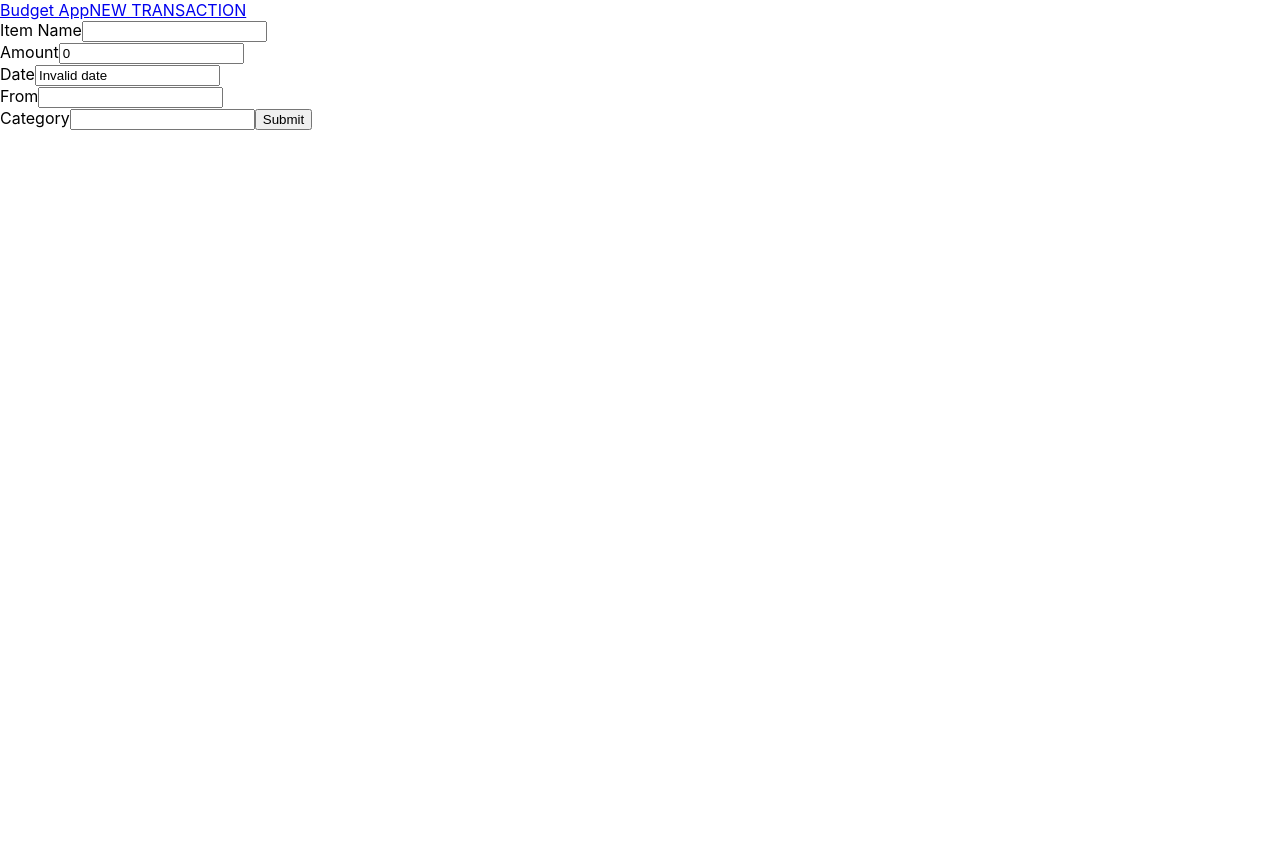
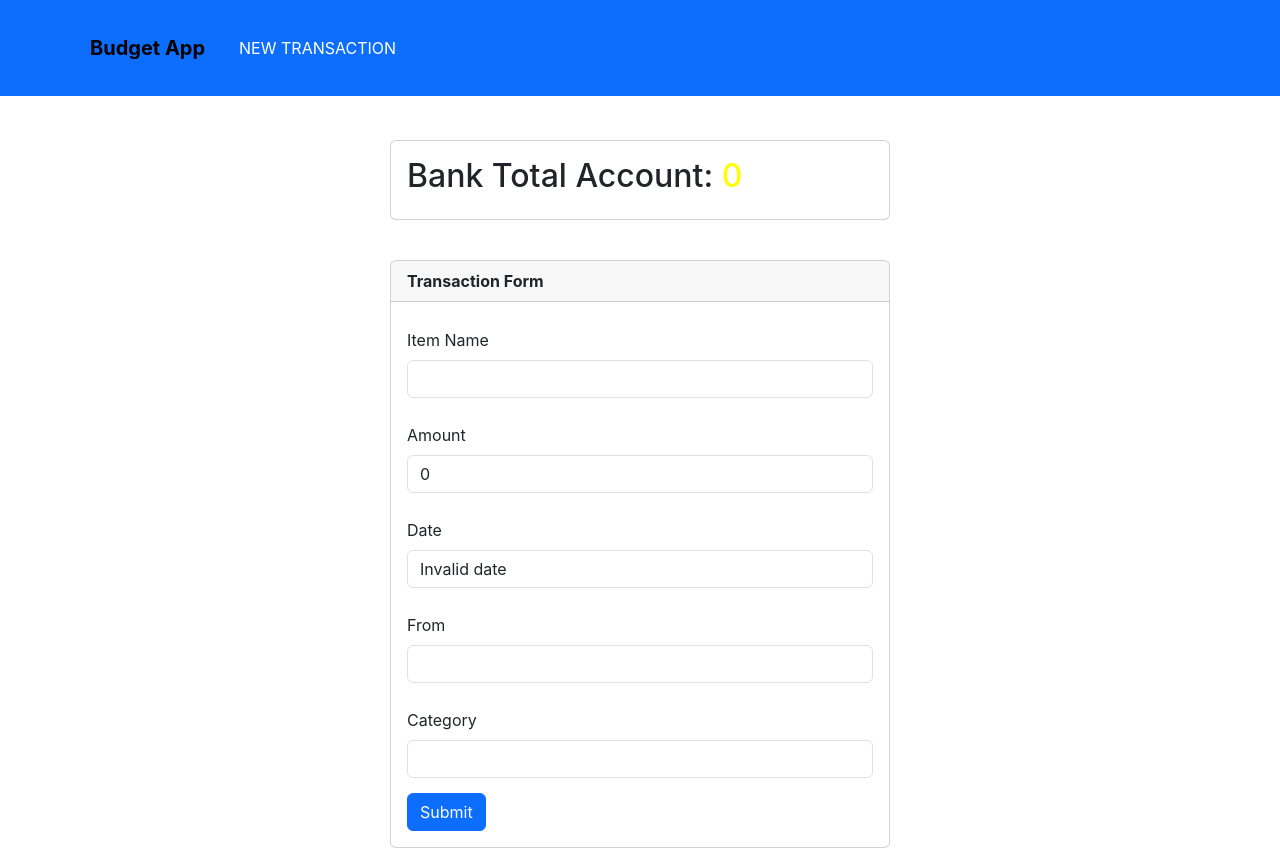
Before and after one commit to EsmeraldaGR14/budgeting-app-front-end, a React (Create React App) app: page /transactions/1/edit in a window 1280 px wide. Before the commit the page ends 800 px from the top, so only its background shows below. Built offline with nearby package versions, Linux system fonts and the light colour scheme; no server answers.

Commit message:
did what i could and finished up with certain other features

```diff
--- a/public/index.html
+++ b/public/index.html
@@ -24,6 +24,12 @@
       work correctly both with client-side routing and a non-root public URL.
       Learn how to configure a non-root public URL by running `npm run build`.
     -->
+    <link
+      href="https://cdn.jsdelivr.net/npm/bootstrap@5.3.0/dist/css/bootstrap.min.css"
+      rel="stylesheet"
+      integrity="sha384-9ndCyUaIbzAi2FUVXJi0CjmCapSmO7SnpJef0486qhLnuZ2cdeRhO02iuK6FUUVM"
+      crossorigin="anonymous"
+    />
     <title>React App</title>
   </head>
   <body>
--- a/src/App.js
+++ b/src/App.js
@@ -7,25 +7,31 @@ import NewTransaction from "./components/NewTransaction/NewTransaction";
 import PageNotFound from "./components/PageNotFound/PageNotFound";
 import SingleTransaction from "./components/SingleTransaction/SingleTransaction";
 import EditTransaction from "./components/EditTransaction/EditTransaction";
+import BankTotalAccount from "./components/BankTotalAccount/BankTotalAccount";
 
 function App() {
   return (
     <div>
       <Router>
         <NavBar />
+        <div className="container mt-4">
+          <div className="row justify-content-center">
+            <div className="col-md-6">
+              <div className="card">
+                <div className="card-body">
+                  <BankTotalAccount />
+                </div>
+              </div>
+            </div>
+          </div>
+        </div>
         <Routes>
-          <Route path="/" element={<Home />}></Route>
-          <Route path="/transactions" element={<AllTransactions />}></Route>
-          <Route
-            path="/transactions/:id"
-            element={<SingleTransaction />}
-          ></Route>
-          <Route
-            path="/transactions/:id/edit"
-            element={<EditTransaction />}
-          ></Route>
-          <Route path="/transactions/new" element={<NewTransaction />}></Route>
-          <Route path="*" element={<PageNotFound />}></Route>
+          <Route path="/" element={<Home />} />
+          <Route path="/transactions" element={<AllTransactions />} />
+          <Route path="/transactions/:id" element={<SingleTransaction />} />
+          <Route path="/transactions/:id/edit" element={<EditTransaction />} />
+          <Route path="/transactions/new" element={<NewTransaction />} />
+          <Route path="*" element={<PageNotFound />} />
         </Routes>
       </Router>
     </div>
--- a/src/components/AllTransactions/AllTransactions.js
+++ b/src/components/AllTransactions/AllTransactions.js
@@ -1,7 +1,9 @@
 import React, { useEffect, useState } from "react";
 import { useNavigate } from "react-router-dom";
 import axios from "axios";
-import formatDate from "../../helpers/formatDate";
+// import formatDate from "../../helpers/formatDate";
+import formatLongDate from "../../helpers/formatLongDate";
+// import "./styles.css";
 
 function AllTransactions() {
   const [transactionsData, setTransactionsData] = useState([]);
@@ -68,25 +70,42 @@ function AllTransactions() {
   }
 
   return (
-    <div>
-      <h2>
-        Bank Total Account:{" "}
-        <span style={{ color: textColor() }}>{bankTotal}</span>
-      </h2>
-      {transactionsData.map(({ id, itemName, amount, date }) => (
-        <div key={id}>
-          <table>
-            <thead onClick={() => goToTransaction(id)}>
+    <div className="container d-flex flex-column align-items-center justify-content-center">
+      <div className="card">
+        <div className="card-body">
+          <table className="table table-hover table-bordered">
+            <thead className="thead-dark">
               <tr>
-                <td>{formatDate(date)}</td>
-                <td>{itemName}</td>
-                <td>{amount}</td>
+                <th>Date</th>
+                <th>Item Name</th>
+                <th>Amount</th>
+                <th></th>
               </tr>
             </thead>
+            <tbody>
+              {transactionsData.map(({ id, itemName, amount, date }) => (
+                <tr
+                  key={id}
+                  className="table-row"
+                  onClick={() => goToTransaction(id)}
+                >
+                  <td>{formatLongDate(date)}</td>
+                  <td>{itemName}</td>
+                  <td>{amount}</td>
+                  <td>
+                    <button
+                      className="btn btn-danger"
+                      onClick={() => handleDelete(id)}
+                    >
+                      Delete
+                    </button>
+                  </td>
+                </tr>
+              ))}
+            </tbody>
           </table>
-          <button onClick={() => handleDelete(id)}>Delete</button>
         </div>
-      ))}
+      </div>
     </div>
   );
 }
--- /dev/null
+++ b/src/components/BankTotalAccount/BankTotalAccount.js
@@ -0,0 +1,59 @@
+import React, { useEffect, useState } from "react";
+import axios from "axios";
+
+function BankTotalAccount() {
+  const [transactionsData, setTransactionsData] = useState([]);
+
+  useEffect(() => {
+    fetchTransactionData();
+  }, []);
+
+  async function fetchTransactionData() {
+    try {
+      let { data } = await axios.get(
+        "https://budgeting-app-back-end-1wo0.onrender.com/transactions"
+      );
+
+      console.log(data);
+      setTransactionsData(data);
+    } catch (e) {
+      console.log(e);
+    }
+  }
+
+  function getTransactionsBankTotal() {
+    console.log(transactionsData);
+
+    let amountArr = [];
+    transactionsData.map(({ amount }) => amountArr.push(Number(amount)));
+    let sum = 0;
+
+    for (let i = 0; i < amountArr.length; i++) {
+      sum += amountArr[i];
+    }
+
+    return sum;
+  }
+
+  const bankTotal = getTransactionsBankTotal();
+
+  function textColor() {
+    if (bankTotal > 100) {
+      return "green";
+    } else if (bankTotal < 0) {
+      return "red";
+    } else {
+      return "yellow";
+    }
+  }
+  return (
+    <div>
+      <h2 className="bank-title">
+        Bank Total Account:{" "}
+        <span style={{ color: textColor() }}>{bankTotal}</span>
+      </h2>
+    </div>
+  );
+}
+
+export default BankTotalAccount;
--- a/src/components/EditTransaction/EditTransaction.css
+++ b/src/components/EditTransaction/EditTransaction.css
@@ -3,3 +3,24 @@ input::-webkit-inner-spin-button {
   -webkit-appearance: none;
   margin: 0;
 }
+
+.container {
+  padding: 20px;
+}
+
+.card {
+  max-width: 500px;
+  margin: 0 auto;
+}
+
+.card-header {
+  font-weight: bold;
+}
+
+.form-label {
+  margin-top: 10px;
+}
+
+.form-group {
+  margin-bottom: 15px;
+}
--- a/src/components/EditTransaction/EditTransaction.js
+++ b/src/components/EditTransaction/EditTransaction.js
@@ -62,67 +62,107 @@ function EditTransaction() {
   }
 
   return (
-    <div>
+    <div className="container">
+      <div className="card">
+        <div className="card-header">Transaction Form</div>
+        <div className="card-body">
           <form onSubmit={handleSubmit}>
-        <label>Item Name</label>
+            <div className="form-group">
+              <label htmlFor="item-name" className="form-label">
+                Item Name
+              </label>
               <input
                 type="text"
                 id="item-name"
                 name="item-name"
                 value={transactionData.itemName}
                 onChange={(e) =>
-            setTransactionData({ ...transactionData, itemName: e.target.value })
+                  setTransactionData({
+                    ...transactionData,
+                    itemName: e.target.value,
+                  })
                 }
-        ></input>
-        <br />
-        <label>Amount</label>
+                className="form-control"
+              />
+            </div>
+            <div className="form-group">
+              <label htmlFor="amount" className="form-label">
+                Amount
+              </label>
               <input
                 type="number"
                 id="amount"
                 name="amount"
                 value={transactionData.amount}
                 onChange={(e) =>
-            setTransactionData({ ...transactionData, amount: e.target.value })
+                  setTransactionData({
+                    ...transactionData,
+                    amount: e.target.value,
+                  })
                 }
-        ></input>
-        <br />
-        <label>Date</label>
+                className="form-control"
+              />
+            </div>
+            <div className="form-group">
+              <label htmlFor="date" className="form-label">
+                Date
+              </label>
               <input
                 type="text"
                 id="date"
                 name="date"
                 value={formatDate(transactionData.date)}
-          onChange={(e) => {
+                onChange={(e) =>
                   setTransactionData({
                     ...transactionData,
                     date: formatDate(e.target.value),
-            });
-          }}
-        ></input>
-        <br />
-        <label>From</label>
+                  })
+                }
+                className="form-control"
+              />
+            </div>
+            <div className="form-group">
+              <label htmlFor="from" className="form-label">
+                From
+              </label>
               <input
                 type="text"
                 id="from"
                 name="from"
                 value={transactionData.from}
                 onChange={(e) =>
-            setTransactionData({ ...transactionData, from: e.target.value })
+                  setTransactionData({
+                    ...transactionData,
+                    from: e.target.value,
+                  })
                 }
-        ></input>
-        <br />
-        <label>Category</label>
+                className="form-control"
+              />
+            </div>
+            <div className="form-group">
+              <label htmlFor="category" className="form-label">
+                Category
+              </label>
               <input
                 type="text"
                 id="category"
                 name="category"
                 value={transactionData.category}
                 onChange={(e) =>
-            setTransactionData({ ...transactionData, category: e.target.value })
+                  setTransactionData({
+                    ...transactionData,
+                    category: e.target.value,
+                  })
                 }
-        ></input>
-        <button>Submit</button>
+                className="form-control"
+              />
+            </div>
+            <button type="submit" className="btn btn-primary">
+              Submit
+            </button>
           </form>
+        </div>
+      </div>
     </div>
   );
 }
--- a/src/components/Home/Home.js
+++ b/src/components/Home/Home.js
@@ -1,7 +1,72 @@
-import React from "react";
+import { useState } from "react";
 
 function Home() {
-  return <div>Home</div>;
+  const [username, setUsername] = useState("");
+  const [password, setPassword] = useState("");
+  const [isLoggedIn, setIsLoggedIn] = useState(false);
+
+  const handleLogin = (e) => {
+    e.preventDefault();
+
+    if (username === "admin" && password === "password") {
+      setIsLoggedIn(true);
+    } else {
+      alert("Invalid username or password");
+    }
+  };
+
+  const handleLogout = () => {
+    setIsLoggedIn(false);
+    setUsername("");
+    setPassword("");
+  };
+
+  return (
+    <div className="container">
+      <div className="row justify-content-center mt-5">
+        <div className="col-md-6">
+          <div className="card">
+            <div className="card-body">
+              {isLoggedIn ? (
+                <div>
+                  <h2>Welcome, {username}!</h2>
+                  <button onClick={handleLogout} className="btn btn-primary">
+                    Logout
+                  </button>
+                </div>
+              ) : (
+                <form onSubmit={handleLogin}>
+                  <div className="form-group">
+                    <label htmlFor="username">Username:</label>
+                    <input
+                      type="text"
+                      id="username"
+                      value={username}
+                      onChange={(e) => setUsername(e.target.value)}
+                      className="form-control"
+                    />
+                  </div>
+                  <div className="form-group">
+                    <label htmlFor="password">Password:</label>
+                    <input
+                      type="password"
+                      id="password"
+                      value={password}
+                      onChange={(e) => setPassword(e.target.value)}
+                      className="form-control"
+                    />
+                  </div>
+                  <button type="submit" className="btn btn-primary">
+                    Login
+                  </button>
+                </form>
+              )}
+            </div>
+          </div>
+        </div>
+      </div>
+    </div>
+  );
 }
 
 export default Home;
--- /dev/null
+++ b/src/components/NavBar/NavBar.css
@@ -0,0 +1,42 @@
+/* styles.css */
+
+/* Remove default link styles */
+.no-link-style {
+  text-decoration: none;
+  color: inherit;
+}
+
+/* Custom title styles */
+.title {
+  font-weight: bold;
+}
+
+/* Adjust padding for the navigation links container */
+.container {
+  padding: 20px;
+}
+
+/* Adjust margin between the navigation links */
+.container > * + * {
+  margin-left: 10px;
+}
+
+/* Custom title styles */
+.title {
+  font-weight: bold;
+}
+
+.bigger {
+  font-size: 24px;
+}
+
+/* styles.css */
+
+.btn-hover-white {
+  color: #ffffff;
+}
+
+.btn-hover-white:hover {
+  background-color: #ffffff;
+  color: #000000;
+}
--- a/src/components/NavBar/NavBar.js
+++ b/src/components/NavBar/NavBar.js
@@ -1,12 +1,28 @@
 import React from "react";
 import { NavLink } from "react-router-dom";
+import "./NavBar.css";
 
 function NavBar() {
   return (
-    <div>
-      <NavLink to="/transactions">Budget App</NavLink>
-      <NavLink to="/transactions/new">NEW TRANSACTION</NavLink>
-    </div>
+    <nav className="navbar navbar-expand-lg navbar-light bg-primary">
+      <div className="container justify-content-end">
+        <NavLink to="/transactions" className="navbar-brand">
+          <strong>Budget App</strong>
+        </NavLink>
+        <div className="navbar-collapse">
+          <ul className="navbar-nav">
+            <li className="nav-item">
+              <NavLink
+                to="/transactions/new"
+                className="nav-link btn btn-light btn-hover-white"
+              >
+                NEW TRANSACTION
+              </NavLink>
+            </li>
+          </ul>
+        </div>
+      </div>
+    </nav>
   );
 }
 
--- a/src/components/NewTransaction/NewTransaction.js
+++ b/src/components/NewTransaction/NewTransaction.js
@@ -47,76 +47,94 @@ function NewTransaction() {
   }
 
   return (
-    <div>
+    <div className="card my-4">
+      <div className="card-body">
         <form onSubmit={createNewTransation}>
-        <label>Item Name:</label>
+          <div className="form-group">
+            <label htmlFor="item-name">Item Name:</label>
             <input
               type="text"
               id="item-name"
               name="item-name"
               value={newTransaction.itemName}
-          onChange={(e) => {
+              required
+              onChange={(e) =>
                 setNewTransaction({
                   ...newTransaction,
                   itemName: e.target.value,
-            });
-          }}
+                })
+              }
+              className="form-control"
             />
-        <label>Amount:</label>
+          </div>
+          <div className="form-group">
+            <label htmlFor="amount">Amount:</label>
             <input
               type="number"
               id="amount"
               name="amount"
               value={newTransaction.amount}
-          onChange={(e) => {
+              required
+              onChange={(e) =>
                 setNewTransaction({
                   ...newTransaction,
                   amount: Number(e.target.value),
-            });
-          }}
+                })
+              }
+              className="form-control"
             />
-        <label>Date:</label>
+          </div>
+          <div className="form-group">
+            <label htmlFor="date">Date:</label>
             <input
               type="text"
               id="date"
               name="date"
               value={newTransaction.date}
               placeholder="YYYY-MM-DD"
-          onChange={(e) => {
-            setNewTransaction({
-              ...newTransaction,
-              date: e.target.value,
-            });
-          }}
+              required
+              onChange={(e) =>
+                setNewTransaction({ ...newTransaction, date: e.target.value })
+              }
+              className="form-control"
             />
-        <label>From:</label>
+          </div>
+          <div className="form-group">
+            <label htmlFor="from">From:</label>
             <input
               type="text"
               id="from"
               name="from"
               value={newTransaction.from}
-          onChange={(e) => {
-            setNewTransaction({
-              ...newTransaction,
-              from: e.target.value,
-            });
-          }}
+              required
+              onChange={(e) =>
+                setNewTransaction({ ...newTransaction, from: e.target.value })
+              }
+              className="form-control"
             />
-        <label>Category:</label>
+          </div>
+          <div className="form-group">
+            <label htmlFor="category">Category:</label>
             <input
               type="text"
               id="category"
               name="category"
               value={newTransaction.category}
-          onChange={(e) => {
+              required
+              onChange={(e) =>
                 setNewTransaction({
                   ...newTransaction,
                   category: e.target.value,
-            });
-          }}
+                })
+              }
+              className="form-control"
             />
-        <button>Submit</button>
+          </div>
+          <button type="submit" className="btn btn-primary">
+            Submit
+          </button>
         </form>
+      </div>
     </div>
   );
 }
--- a/src/components/SingleTransaction/SingleTransaction.js
+++ b/src/components/SingleTransaction/SingleTransaction.js
@@ -1,7 +1,7 @@
 import React, { useState, useEffect } from "react";
 import { useParams, useNavigate } from "react-router-dom";
 import axios from "axios";
-import formatDate from "../../helpers/formatDate";
+import formatLongDate from "../../helpers/formatLongDate";
 
 function SingleTransaction() {
   const { id } = useParams();
@@ -48,18 +48,29 @@ function SingleTransaction() {
   }
 
   return (
-    <div>
+    <div className="container">
       {transaction.date && (
-        <div>
-          <p>Transaction ID: {transaction.id}</p>
-          <p>Category: {transaction.category}</p>
-          <p>Date: {formatDate(transaction.date)}</p>
-          <p>From: {transaction.from}</p>
-          <p>Item Name: {transaction.itemName}</p>
-          <p>Amount: ${transaction.amount}</p>
-          <button onClick={handleGoBack}>Back</button>
-          <button onClick={handleEdit}>Edit</button>
-          <button onClick={handleDelete}>Delete</button>
+        <div className="card">
+          <div className="card-body">
+            <h5 className="card-title">Transaction Details</h5>
+            <p className="card-text">Transaction ID: {transaction.id}</p>
+            <p className="card-text">Category: {transaction.category}</p>
+            <p className="card-text">
+              Date: {formatLongDate(transaction.date)}
+            </p>
+            <p className="card-text">From: {transaction.from}</p>
+            <p className="card-text">Item Name: {transaction.itemName}</p>
+            <p className="card-text">Amount: ${transaction.amount}</p>
+            <button className="btn btn-primary" onClick={handleGoBack}>
+              Back
+            </button>
+            <button className="btn btn-warning" onClick={handleEdit}>
+              Edit
+            </button>
+            <button className="btn btn-danger" onClick={handleDelete}>
+              Delete
+            </button>
+          </div>
         </div>
       )}
     </div>
--- /dev/null
+++ b/src/helpers/formatLongDate.js
@@ -0,0 +1,5 @@
+import moment from "moment";
+
+export default function formattedDate(date) {
+  return moment(date).format("MMMM D, YYYY");
+}
```
Lines whose indentation alone changed are shown as unchanged.
